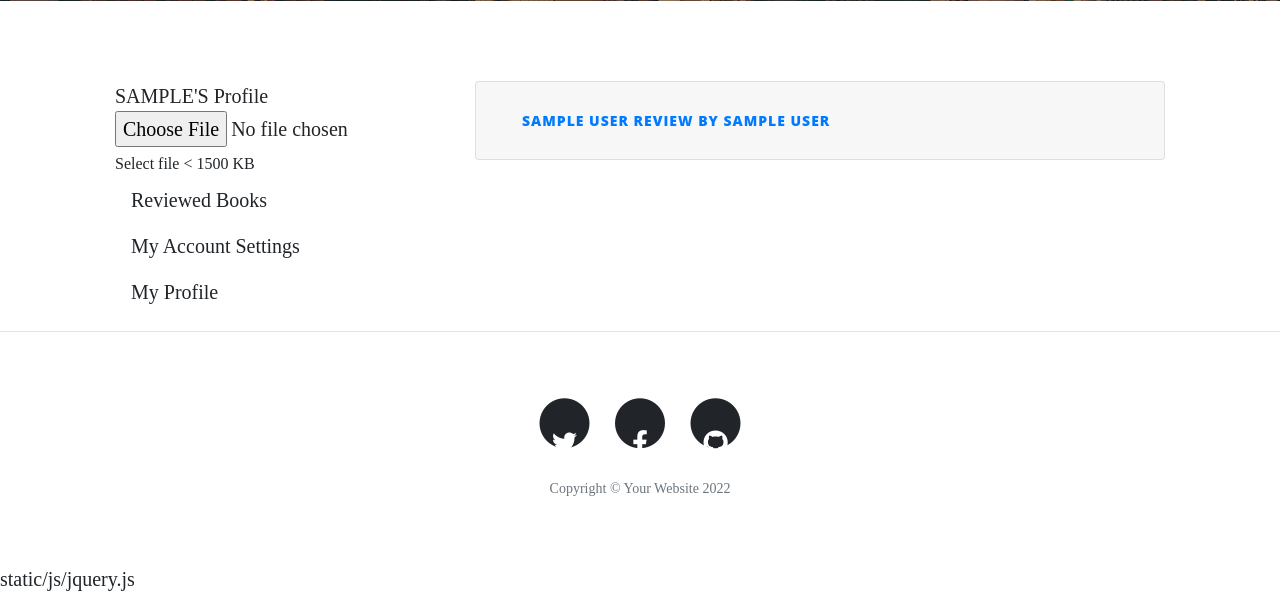
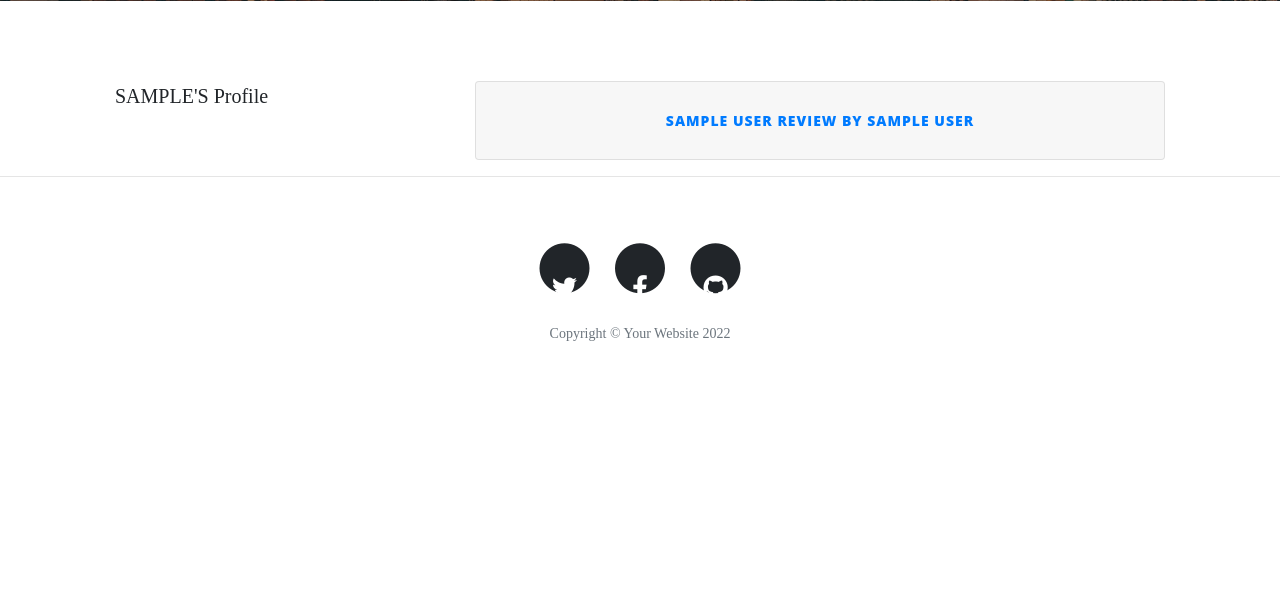
Before and after one commit to LySeriuos/MS-3-book-review, a Flask app: page /member/1 in a window 1280 px wide. Shown: the part 627-1221 px from the top of the page. After the commit the page ends 968 px from the top, so only its background shows below. Run offline with Flask 2, Linux system fonts and the light colour scheme; the visitor is signed in with stand-in values (Sample User, id 1); a database or web service that is not in the repository returns one stand-in record (values such as "Sample title"); some libraries are stand-ins or nearby versions.

Commit message:
added read.ME file

```diff
--- a/static/css/style.css
+++ b/static/css/style.css
@@ -5,6 +5,10 @@
 .btn-success {
   background-color: #212529;
   color: #fff !important;
+}
+
+.hide-info {
+  display: none;
 }
 
 
--- a/templates/base.html
+++ b/templates/base.html
@@ -15,6 +15,7 @@
     <title>MS-3-book-review</title>
 </head>
 <body>
+	<section>
 	<!-- Page Header -->
 	<header class="masthead" style="background-image: url(
 		'{{ url_for('static', filename='img/alfons-morales-YLSwjSy7stw-unsplash.jpg') }}')">
@@ -30,6 +31,7 @@
 			</div>
 		</div>
 	</header>
+</section>
 
 	<section>
 		<!-- flash messages-->
@@ -139,4 +141,3 @@
     <script>$("#copyright").text(new Date().getFullYear());</script>
 </body>
 </html>
-static/js/jquery.js
--- a/templates/member.html
+++ b/templates/member.html
@@ -8,16 +8,7 @@
        <div class="row">
          <div class="col-4">
            {{ username|upper }}'S Profile
-           <div class="kv-avatar">
-            <div class="file-loading">
-                <input id="avatar-1" name="avatar-1" type="file" required>
-            </div>
-        </div>
-        <div class="kv-avatar-hint">
-            <small>Select file < 1500 KB</small>
-        </div>
-
-        <div>
+        <!-- <div>
        <ul class="nav flex-column">
         <li class="nav-item">
           <a class="nav-link active" href="#">Reviewed Books</a>
@@ -29,7 +20,7 @@
           <a class="nav-link" href="#">My Profile</a>
         </li>
         </ul>
-      </div>
+      </div> -->
     </div>
 
     <div class="col-8">
@@ -39,7 +30,7 @@
         <div class="card">
           <div class="card-header" id="card{{ loop.index }}">
             <h2 class="mb-0">
-              <button class="btn btn-link btn-block text-left collapsed" type="button" data-toggle="collapse" data-target="#collapse{{ loop.index }}" aria-expanded="true" aria-controls="collapse{{ loop.index }}">
+              <button class="btn btn-link btn-block text-center collapsed" type="button" data-toggle="collapse" data-target="#collapse{{ loop.index }}" aria-expanded="true" aria-controls="collapse{{ loop.index }}">
                 <strong>{{ user_review.book_name }}</strong> by {{ user_review.author }}
               </button>
             </h2>
--- a/templates/reviews.html
+++ b/templates/reviews.html
@@ -27,7 +27,6 @@
             {%if loop.index % 2 !=0 %}
         <div class="col-md-7">
                 <h3><a class= "getName" href="{{ url_for('reviews_book', book_id=book._id ) }}">{{ loop.index }}. {{ book.book_name }} by {{ book.book_author }}</a></h3>
-                <a href="{{ url_for('reviews') }}">Back to list Of Books!</a>
                 <p>Rating: {{book.rating}}</p>
                 <p>Year: {{book.year}}</p>
                 <p>Genre: {{book.genre}}</p>
```
Also changed, not shown: templates/book.html (+6 -4 lines), README.md.
